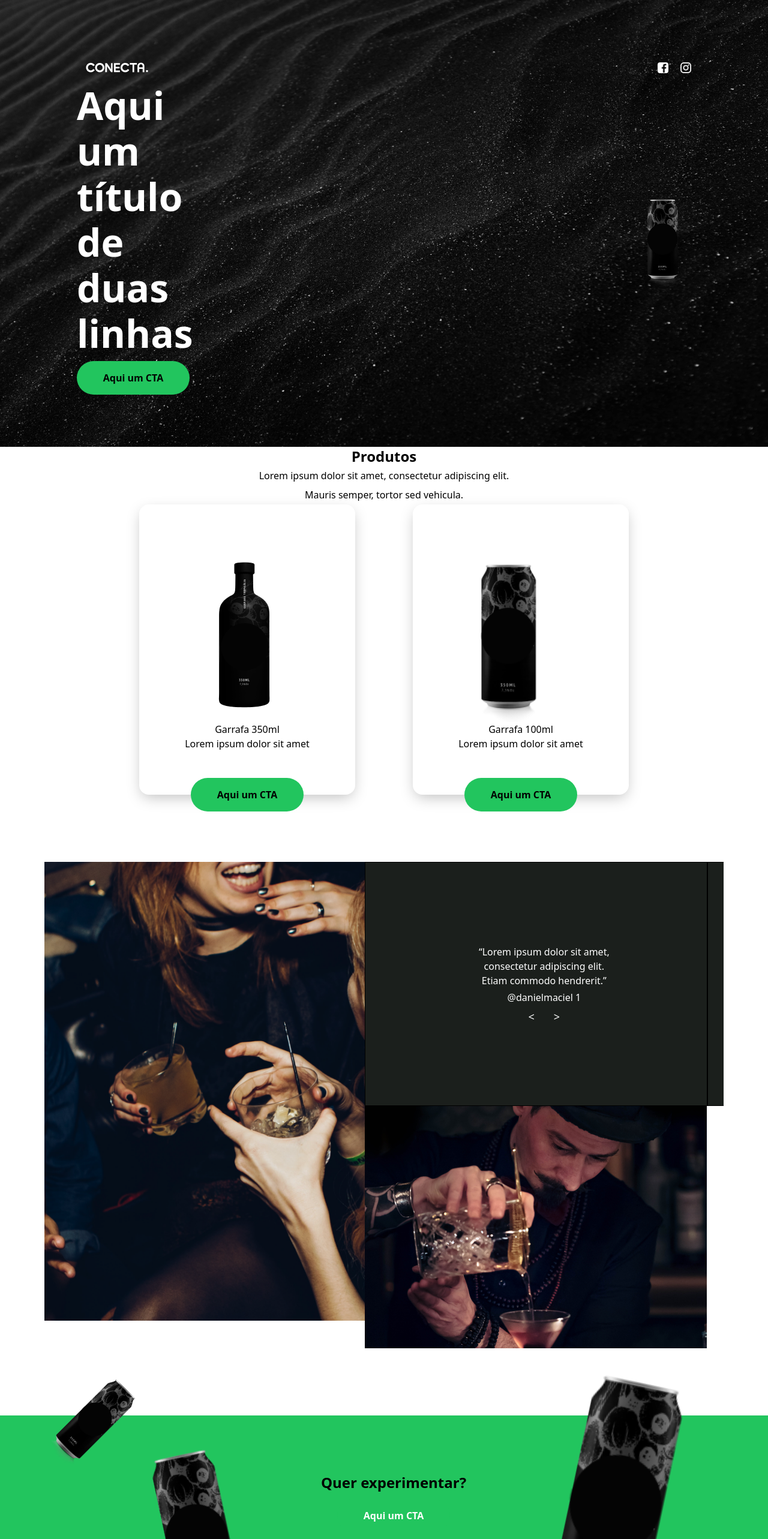
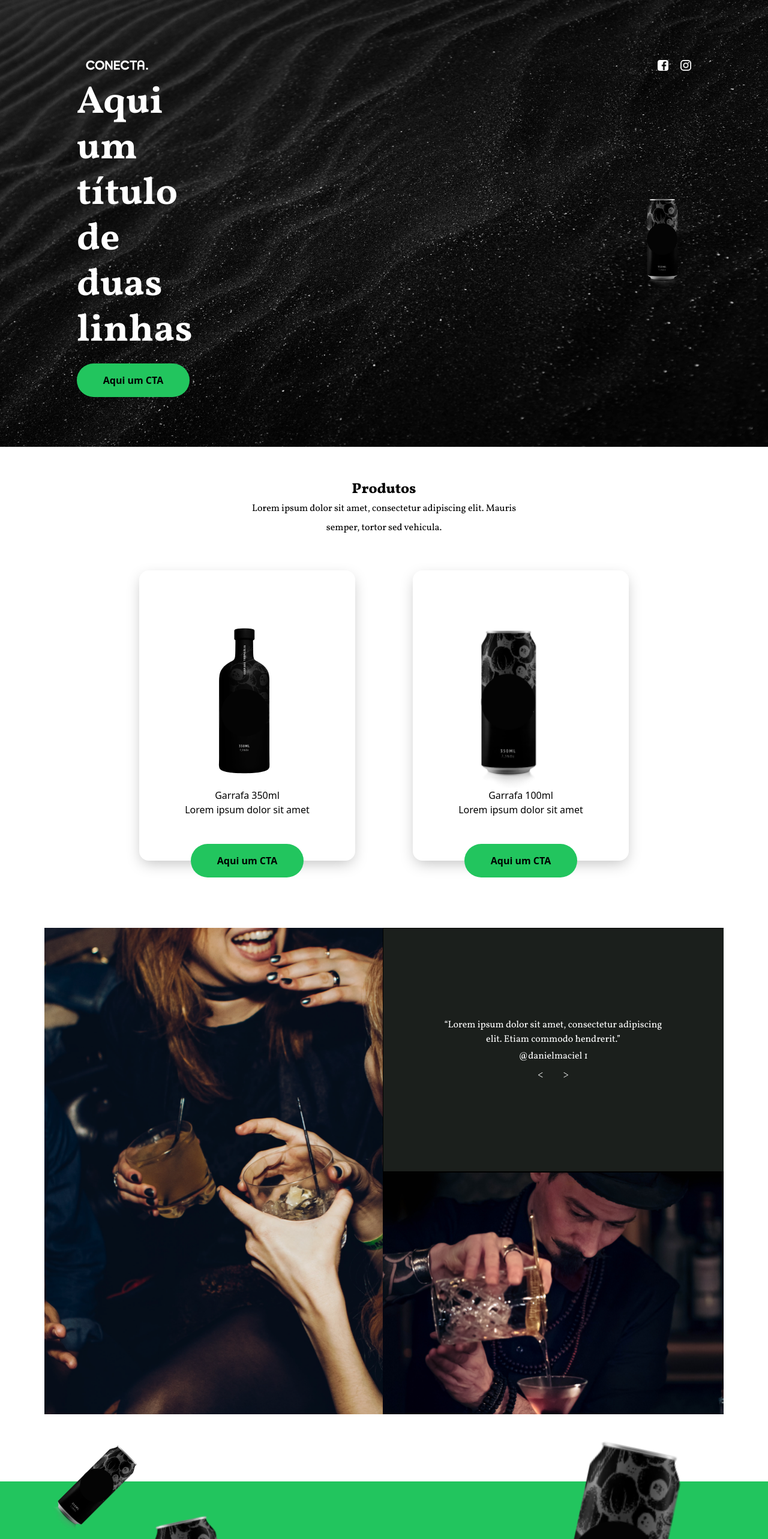
Before and after one commit to andykallian/ConectaTeste, a React (Vite) app: page / in a window 1280 px wide. Shown: the top 2566 px of the page at 60% size. Built offline with nearby package versions, Linux system fonts and the light colour scheme.

Commit message:
third commit

```diff
--- a/src/App.jsx
+++ b/src/App.jsx
@@ -2,6 +2,7 @@ import './App.css'
 import Header from './scenes/Header'
 import Body from './scenes/Body'
 import TryOnComponent from './components/TryOnComponent'
+import Footer from './scenes/Footer'
 
 function App() {
 
@@ -11,6 +12,7 @@ function App() {
       <Header/>
       <Body/>
       <TryOnComponent/>
+      <Footer/>
     </>
   )
 }
--- a/src/components/Button.jsx
+++ b/src/components/Button.jsx
@@ -2,7 +2,7 @@ import React from 'react';
 
 const Button = ({ buttonClass }) => {
 
-  const defaultClasses = 'bg-green-500 w-[188px] h-[56px] rounded-full text-black font-bold';
+  const defaultClasses = 'w-[188px] h-[56px] rounded-full text-black font-bold';
 
   const buttonClasses = buttonClass ? `${defaultClasses} ${buttonClass}` : defaultClasses;
 
--- a/src/components/HeaderContent.jsx
+++ b/src/components/HeaderContent.jsx
@@ -10,8 +10,10 @@ const HeaderContent = () => {
   return (
     <div className='flex items-center gap-[736px]'>
       <div>
-        <h1 className='text-[64px] text-white font-artigo font-bold leading-[76px] mb-2'>Aqui um título<br/> de duas linhas</h1>
-        <Button/>
+        <h1 className='text-[64px] text-white font-vollkorn font-bold leading-[76px] mb-4'>Aqui um título<br/> de duas linhas</h1>
+        <Button
+         buttonClass={'bg-green-500'}
+        />
       </div>
       <div>
         <img src={lata} alt="" className='bg-transparent' />
--- a/src/components/ProductCard.jsx
+++ b/src/components/ProductCard.jsx
@@ -1,7 +1,7 @@
 import React from 'react'
 import Button from './Button'
 
-const buttonClass = 'absolute bottom-0 left-1/2 transform -translate-x-1/2 translate-y-1/2'
+const buttonClass = 'absolute bottom-0 left-1/2 transform -translate-x-1/2 translate-y-1/2 bg-green-500'
 
 const ProductCard = ({image, product, description}) => {
   return (
--- a/src/components/SliderComponent.jsx
+++ b/src/components/SliderComponent.jsx
@@ -2,6 +2,8 @@ import React, { useState } from 'react';
 
 import pessoasFesta from "../assets/michael-discenza.png"
 import garcon from "../assets/ash-edmonds.png"
+
+
 
 const Slider = () => {
   const [currentIndex, setCurrentIndex] = useState(0);
@@ -14,17 +16,17 @@ const Slider = () => {
     {
       id: 2,
       name: '@danielmaciel 2',
-      description: '“Lorem ipsum dolor sit amet, consectetur adipiscing elit. Etiam commodo hendrerit.”',
+      description: '“Lorem, ipsum dolor sit amet consectetur adipisicing elit. Quam, amet praesentium.”',
     },
     {
       id: 3,
       name: '@danielmaciel 3',
-      description: '“Lorem ipsum dolor sit amet, consectetur adipiscing elit. Etiam commodo hendrerit.”',
+      description: '“Lorem ipsum dolor sit amet consectetur adipisicing elit. Ut, eveniet earum!”',
     },
     {
       id: 4,
       name: '@danielmaciel 4',
-      description: '“Lorem ipsum dolor sit amet, consectetur adipiscing elit. Etiam commodo hendrerit.”',
+      description: '“Lorem, ipsum dolor sit amet consectetur adipisicing elit. Error, ab tempora?”',
     },
   ];
 
@@ -40,12 +42,12 @@ const Slider = () => {
     <div className="bg-carrousel-bg h-full flex flex-col items-center justify-center">
 
       <div>
-        <h2 className='font-artigo  font-normal leading-6 w-2/5 m-auto text-center text-white'>{slides[currentIndex].description}</h2>
-        <p className='font-artigo  font-normal leading-6 w-2/5 m-auto text-center mt-1 text-white'>{slides[currentIndex].name}</p>
+        <h2 className='font-vollkorn  font-normal leading-6 m-auto text-center w-[367px] text-white'>{slides[currentIndex].description}</h2>
+        <p className='font-vollkorn  font-normal leading-6 w-2/5 m-auto text-center mt-1 text-white'>{slides[currentIndex].name}</p>
       </div>
 
       <div className="flex gap-4 mt-2">
-        <button onClick={handlePrevSlide} className='font-artigo text-[18px] font-normal leading-6 text-white'>&lt;</button>
+        <button onClick={handlePrevSlide} className='font-vollkorn text-[18px] font-normal leading-6 text-white'>&lt;</button>
         <div>
           {slides.map((slide) => (
             <span
@@ -55,7 +57,7 @@ const Slider = () => {
           ))}
         </div>
 
-        <button onClick={handleNextSlide} className='font-artigo text-[18px] font-normal leading-6 text-white'>&gt;</button>
+        <button onClick={handleNextSlide} className='font-vollkorn text-[18px] font-normal leading-6 text-white'>&gt;</button>
 
       </div>
     </div>
@@ -67,7 +69,7 @@ const RightSection = () => {
     <div className="flex flex-col justify-between">
         <Slider />
         <div>
-          <img src={garcon} alt="" />
+          <img src={garcon} alt="" className='w-full' />
         </div>
     </div>
   );
@@ -76,7 +78,7 @@ const RightSection = () => {
 const LeftSection = () => {
   return (
     <div>
-      <img src={pessoasFesta} alt="" />
+      <img src={pessoasFesta} alt="" className='h-full' />
     </div>
   );
 };
--- a/src/components/TryOnComponent.jsx
+++ b/src/components/TryOnComponent.jsx
@@ -5,7 +5,7 @@ import Button from './Button'
 
 const TryOnComponent = () => {
   return (
-    <div className='bg-green-500 flex items-center justify-evenly relative h-[290px] z-10'>
+    <div className='bg-green-500 flex items-center justify-evenly relative h-[290px] -z-10'>
 
       <div className='flex gap-5'>
         <img src={lataGuarana} alt="" className='h-[177px] rotate-45' />
@@ -13,9 +13,9 @@ const TryOnComponent = () => {
       </div>
 
       <div className='flex flex-col gap-3 items-center'>
-        <h2 className='font-artigo text-[24px] font-bold leading-[31px]'>Quer experimentar?</h2>
+        <h2 className='font-vollkorn text-[24px] font-bold leading-[31px]'>Quer experimentar?</h2>
         <Button
-          buttonClass={'bg-black text-white'}
+          buttonClass={'bg-black text-white cursor-pointer'}
         />
       </div>
 
--- a/src/index.css
+++ b/src/index.css
@@ -1,3 +1,7 @@
+@import url("https://fonts.googleapis.com/css2?family=Roboto:wght@300;400;700&display=swap");
+@import url("https://fonts.googleapis.com/css2?family=Inter:wght@400;700;800&display=swap");
+@import url("https://fonts.googleapis.com/css2?family=Vollkorn:wght@400;600;700;800&display=swap");
+
 @tailwind base;
 @tailwind components;
 @tailwind utilities;
--- a/src/scenes/Body.jsx
+++ b/src/scenes/Body.jsx
@@ -8,11 +8,11 @@ import SliderComponent from '../components/SliderComponent'
 
 const Body = () => {
   return (
-    <div className='w-5/6 flex flex-col items-center m-auto'>
+    <div className='w-5/6 flex flex-col items-center mx-auto'>
 
-      <div className='flex flex-col items-center'>
-        <h2 className='font-artigo font-extrabold text-[24px] leading-8'>Produtos</h2>
-        <p className='font-artigo font-normal text-[16px] leading-8 w-[458px] text-center'>Lorem ipsum dolor sit amet, consectetur adipiscing elit. Mauris semper, tortor sed vehicula.</p>
+      <div className='flex flex-col my-[55px] items-center'>
+        <h2 className='font-vollkorn font-extrabold text-[24px] leading-8'>Produtos</h2>
+        <p className='font-vollkorn font-normal text-[16px] leading-8 w-[458px] text-center'>Lorem ipsum dolor sit amet, consectetur adipiscing elit. Mauris semper, tortor sed vehicula.</p>
       </div>
 
       <div className='flex gap-24 mb-28'>
--- /dev/null
+++ b/src/scenes/Footer.jsx
@@ -0,0 +1,101 @@
+import React from 'react';
+import logo from '../assets/union.png';
+import facebookLogo from '../assets/instagram-logo.png';
+import instagramLogo from '../assets/facebook-logo.png';
+import { BrowserRouter as Router } from 'react-router-dom';
+import { Link } from 'react-router-dom';
+
+import Button from '../components/Button';
+
+
+
+const Footer = () => {
+  return (
+    <Router>
+      <div className='bg-black h-[792px] z-10 flex'>
+        <div className='flex w-4/5 mx-auto justify-center flex-col gap-32'>
+
+          <div className='flex justify-between items-center'>
+
+            <div className='flex flex-col gap-4'>
+
+              <h2 className='text-white font-vollkorn font-bold text-[40px] leading-[52px]'>Fale Conosco.</h2>
+              <div className='flex items-center gap-4'>
+                <Link to='#'>
+                  <img src={facebookLogo} className='w-[18px] h-[18px] rounded' alt='' />
+                </Link>
+                <Link to='#'>
+                  <img src={instagramLogo} className='w-[18px] h-[18px] rounded' alt='' />
+                </Link>
+                <p className='text-white font-inter text-[12px]'> | REDES SOCIAIS</p>
+              </div>
+
+            </div>
+
+            <div className='w-[555px] flex flex-col items-end'>
+              <form action='' className='w-full'>
+
+                <div className='mb-4'>
+                  <label htmlFor='nome' className='text-green-500 font-roboto text-[14px]'>
+                    Nome:
+                  </label>
+                  <input type='text' id='nome' name='nome' className='border-t border-r border-b-0 border-l-0 focus:border-t focus:border-r focus:border-b-0 focus:border-l-0 rounded bg-black p-2 w-full text-white' required />
+                </div>
+
+                <div className='mb-4 flex justify-between'>
+
+                  <div className='flex flex-col w-2/6 '>
+                    <label htmlFor='telefone' className='text-white font-roboto text-[14px]'>
+                      Telefone:
+                    </label>
+                    <input type='tel' id='telefone' name='telefone' className='border-t border-r border-b-0 border-l-0 rounded bg-black p-2 w-full text-white' required />
+                  </div>
+
+                  <div className='flex flex-col w-7/12'>
+                    <label htmlFor='email' className='text-white font-roboto text-[14px]'>
+                      Email:
+                    </label>
+                    <input type='email' id='email' name='email' className='border-t border-r border-b-0 border-l-0 rounded bg-black p-2 w-full text-white' required />
+                  </div>
+                </div>
+
+                <div className='mb-4'>
+                  <label htmlFor='assunto' className='text-white font-roboto text-[14px]'>
+                    Assunto:
+                  </label>
+                  <select id='assunto' name='assunto' className='border-t border-r border-b-0 border-l-0 rounded bg-black p-2 w-full text-white' required>
+                    <option value='vagas_frontend'>Vagas Frontend</option>
+                    <option value='vagas_backend'>Vagas Backend</option>
+                    <option value='vagas_fullstack'>Vagas Fullstack</option>
+                  </select>
+                </div>
+                <div className='mb-4'>
+                  <label htmlFor='mensagem' className='text-white font-roboto text-[14px]'>
+                    Mensagem:
+                  </label>
+                  <textarea id='mensagem' name='mensagem' rows='4' className='border-t border-r border-b-0 border-l-0 rounded bg-black p-2 w-full text-white' required></textarea>
+                </div>
+              </form>
+
+              <Button buttonClass={'bg-green-500'} buttonText={'Enviar'} />
+            </div>
+
+          </div>
+
+          <div className='flex justify-between'>
+            <p className='font-inter text-white text-[12px] leading-[14px]'>Todos os direitos reservados © 2020 Conecta</p>
+            <div className='flex items-center'>
+              <p className='font-inter text-[9px] leading-[10px] text-white mr-2'>PROJETADO POR</p>
+              <Link to="#">
+                <img src={logo} alt='Logo' className='w-[78px] h-[11px]' />
+              </Link>
+            </div>
+          </div>
+
+        </div>
+      </div>
+    </Router>
+  );
+};
+
+export default Footer;
--- a/tailwind.config.js
+++ b/tailwind.config.js
@@ -11,7 +11,10 @@ export default {
         'carrousel-bg': "url('../src/assets/rectangle-bg.png')",
       },
       fontFamily: {
-        'artigo': ['Artigo', 'sans']
+        'vollkorn': ['Vollkorn', 'sans'],
+        'inter': ['Inter', 'sans'],
+        'roboto': ['Roboto', 'sans'],
+
       },
       boxShadow: {
         'custom': '0 8px 24px -4px rgba(0, 0, 0, 0.25)',
```
